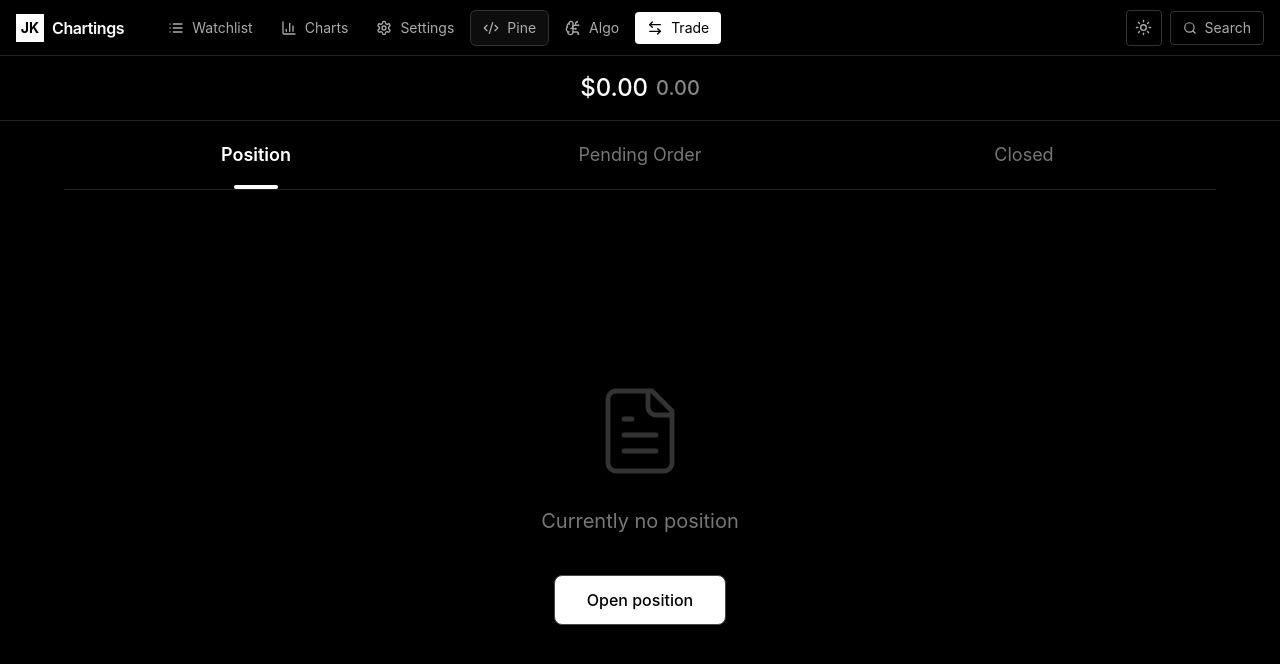
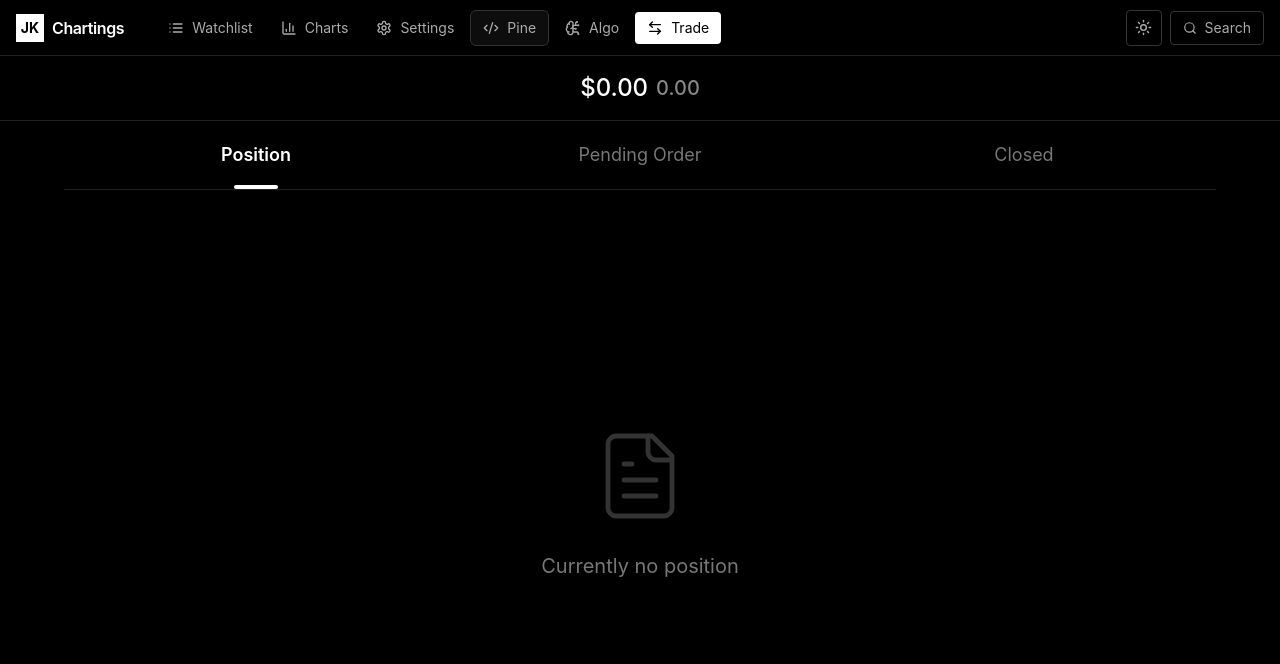
Before and after one commit to nipul830/Jk-chartings, a Next.js app: page /Jk-chartings/trade in a window 1280 px wide. Shown: the top 664 px of the page. Built offline with nearby package versions, Linux system fonts and the light colour scheme.

Commit message:
Remove Open position button from Trade page

```diff
--- a/src/app/trade/page.tsx
+++ b/src/app/trade/page.tsx
@@ -16,10 +16,7 @@ export default function TradePage() {
 
   const placeOrder = () => {
     if (!symbol.trim() || !quantity || Number(quantity) <= 0) return;
-    setOrders((current) => [
-      ...current,
-      { side, symbol: symbol.trim().toUpperCase(), quantity, status: "Open" },
-    ]);
+    setOrders((current) => [...current, { side, symbol: symbol.trim().toUpperCase(), quantity, status: "Open" }]);
     setOpenOrder(false);
     setTab("Position");
   };
@@ -30,18 +27,14 @@ export default function TradePage() {
     <main className="min-h-[calc(100vh-56px)] bg-black text-white">
       <section className="border-b border-[#222] bg-black">
         <div className="mx-auto flex h-16 max-w-6xl items-center justify-center px-4 sm:px-6">
-          <div className="flex items-center gap-2 text-2xl font-medium">
-            <span>$0.00</span>
-            <span className="text-xl text-[#888]">0.00</span>
-          </div>
+          <div className="flex items-center gap-2 text-2xl font-medium"><span>$0.00</span><span className="text-xl text-[#888]">0.00</span></div>
         </div>
       </section>
 
       <section className="mx-auto max-w-6xl bg-black">
         <div className="grid grid-cols-3 border-b border-[#222]">
           {tabs.map((item) => (
-            <button key={item} type="button" onClick={() => setTab(item)}
-              className={`relative py-5 text-center text-base sm:text-lg ${tab === item ? "font-semibold text-white" : "text-[#777]"}`}>
+            <button key={item} type="button" onClick={() => setTab(item)} className={`relative py-5 text-center text-base sm:text-lg ${tab === item ? "font-semibold text-white" : "text-[#777]"}`}>
               {item}
               {tab === item && <span className="absolute bottom-0 left-1/2 h-1 w-11 -translate-x-1/2 rounded-full bg-white" />}
             </button>
@@ -60,17 +53,11 @@ export default function TradePage() {
                   <span className="rounded-full bg-[#151515] px-3 py-1 text-sm text-[#aaa]">{order.status}</span>
                 </div>
               ))}
-              <button type="button" onClick={() => setOpenOrder(true)} className="mx-auto block rounded-lg border border-[#444] bg-white px-8 py-3 text-base font-medium text-black transition hover:bg-[#ddd]">Open position</button>
             </div>
           ) : (
             <>
               <div className="mb-5 flex h-28 w-28 items-center justify-center text-[#333]"><FileText size={96} strokeWidth={1.2} /></div>
-              <p className="mb-10 text-xl text-[#777]">
-                {tab === "Position" ? "Currently no position" : tab === "Pending Order" ? "Currently no pending order" : "Currently no closed position"}
-              </p>
-              {tab === "Position" && (
-                <button type="button" onClick={() => setOpenOrder(true)} className="rounded-lg border border-[#444] bg-white px-8 py-3 text-base font-medium text-black shadow-sm transition hover:bg-[#ddd]">Open position</button>
-              )}
+              <p className="text-xl text-[#777]">{tab === "Position" ? "Currently no position" : tab === "Pending Order" ? "Currently no pending order" : "Currently no closed position"}</p>
             </>
           )}
         </div>
@@ -79,20 +66,13 @@ export default function TradePage() {
       {openOrder && (
         <div className="fixed inset-0 z-[60] flex items-end justify-center bg-black/70 sm:items-center">
           <div className="w-full max-w-md rounded-t-2xl border border-[#292929] bg-[#0b0b0b] p-5 sm:rounded-2xl">
-            <div className="mb-5 flex items-center justify-between">
-              <h2 className="text-xl font-semibold">Open position</h2>
-              <button type="button" onClick={() => setOpenOrder(false)} aria-label="Close" className="text-[#888] hover:text-white"><X /></button>
-            </div>
+            <div className="mb-5 flex items-center justify-between"><h2 className="text-xl font-semibold">Open position</h2><button type="button" onClick={() => setOpenOrder(false)} aria-label="Close" className="text-[#888] hover:text-white"><X /></button></div>
             <div className="mb-4 grid grid-cols-2 gap-2">
               <button type="button" onClick={() => setSide("Buy")} className={`rounded-lg border py-3 font-semibold ${side === "Buy" ? "border-green-600 bg-green-600 text-white" : "border-[#333] bg-[#151515] text-[#aaa]"}`}>Buy</button>
               <button type="button" onClick={() => setSide("Sell")} className={`rounded-lg border py-3 font-semibold ${side === "Sell" ? "border-red-600 bg-red-600 text-white" : "border-[#333] bg-[#151515] text-[#aaa]"}`}>Sell</button>
             </div>
-            <label className="mb-3 block text-sm text-[#aaa]">Symbol
-              <input value={symbol} onChange={(e) => setSymbol(e.target.value)} className="mt-1 w-full rounded-lg border border-[#333] bg-black px-3 py-3 text-white outline-none focus:border-[#777]" />
-            </label>
-            <label className="mb-5 block text-sm text-[#aaa]">Quantity
-              <input type="number" min="0.000001" step="any" value={quantity} onChange={(e) => setQuantity(e.target.value)} className="mt-1 w-full rounded-lg border border-[#333] bg-black px-3 py-3 text-white outline-none focus:border-[#777]" />
-            </label>
+            <label className="mb-3 block text-sm text-[#aaa]">Symbol<input value={symbol} onChange={(e) => setSymbol(e.target.value)} className="mt-1 w-full rounded-lg border border-[#333] bg-black px-3 py-3 text-white outline-none focus:border-[#777]" /></label>
+            <label className="mb-5 block text-sm text-[#aaa]">Quantity<input type="number" min="0.000001" step="any" value={quantity} onChange={(e) => setQuantity(e.target.value)} className="mt-1 w-full rounded-lg border border-[#333] bg-black px-3 py-3 text-white outline-none focus:border-[#777]" /></label>
             <button type="button" onClick={placeOrder} className="w-full rounded-lg bg-white py-3 text-lg font-semibold text-black transition hover:bg-[#ddd]">Place {side} order</button>
           </div>
         </div>
```
